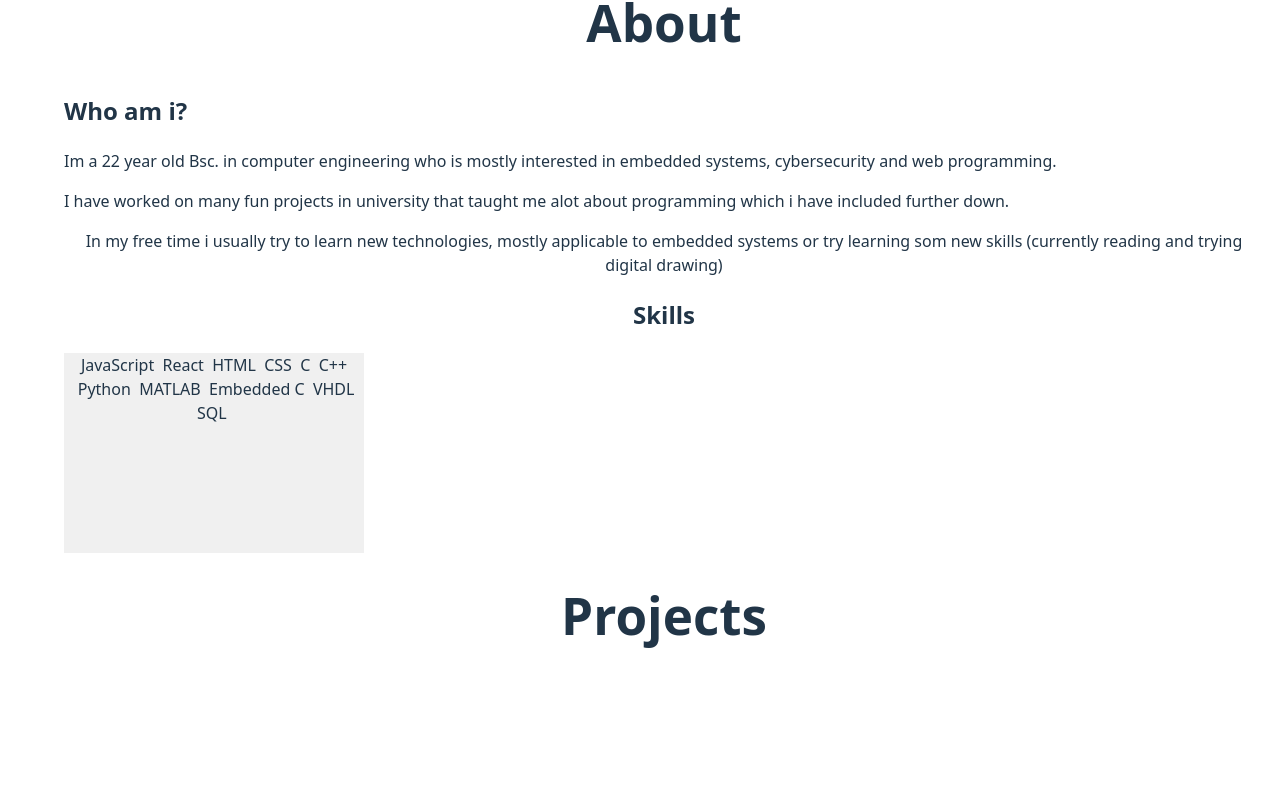
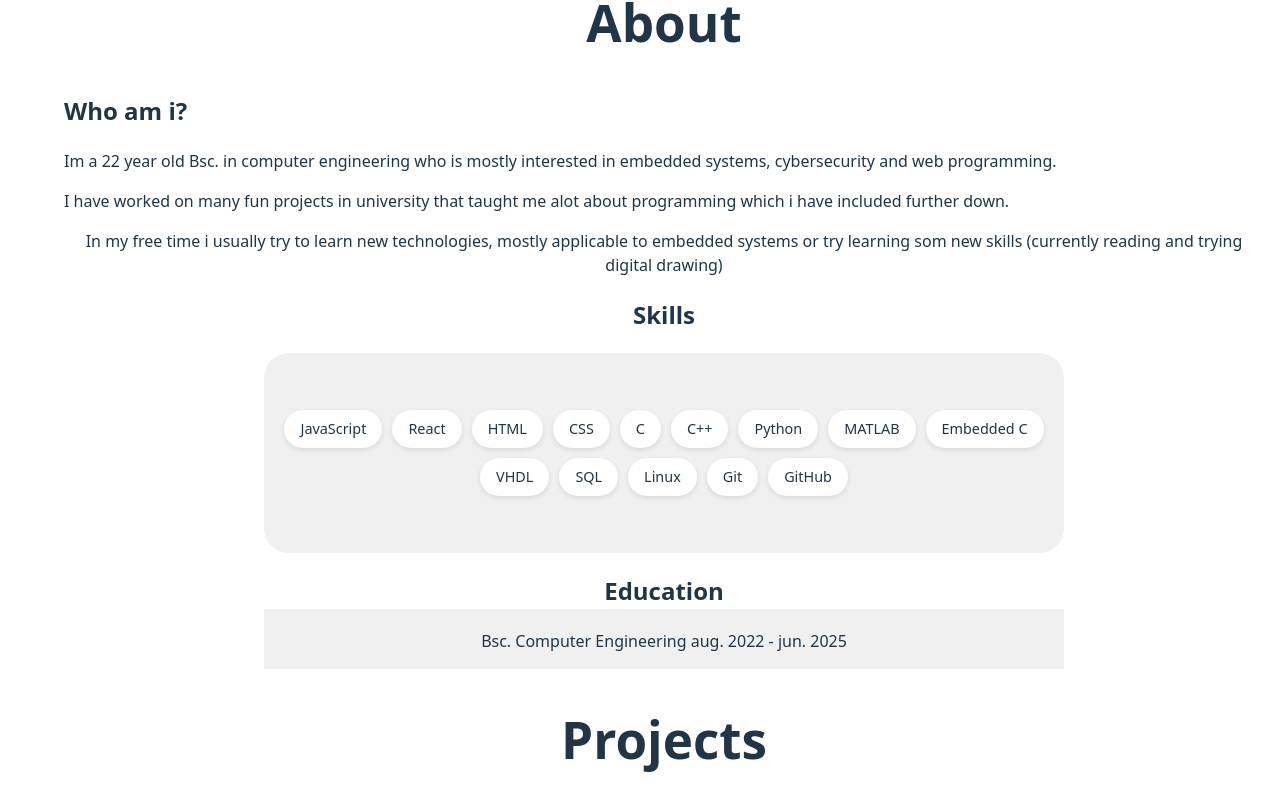
Before and after one commit to azazarino/portfolio-website, a React (Vite) app: page / in a window 1280 px wide. Shown: the part 912-1722 px from the top of the page. Before the commit the page ends 1654 px from the top, so only its background shows below. Built offline with nearby package versions, Linux system fonts and the light colour scheme.

Commit message:
added skills and education

```diff
--- a/src/css/about.css
+++ b/src/css/about.css
@@ -11,9 +11,57 @@
     display: flex;
 }
 
-.skills-div{
-    width: 300px;
-    height: 200px;
+.skills-div {
+  width: 800px;
+  height: 200px;
+  background-color: #f0f0f0;
+  margin: auto;
+  display: flex;
+  align-items: center;
+  justify-content: center;
+  border-radius: 25px;
+}
+
+.skills-list {
+  display: flex;
+  flex-wrap: wrap;
+  list-style: none;
+  padding: 0;
+  margin: 0;
+  gap: 10px;
+  width: 100%;
+  justify-content: center; /* or space-between/space-evenly */
+}
+
+.skill-item {
+  padding: 8px 16px;
+  background-color: #ffffff;
+  border-radius: 20px;
+  box-shadow: 0 2px 5px rgba(0,0,0,0.1);
+  font-weight: 500;
+  font-size: 0.9rem;
+  white-space: nowrap;
+  transition: transform .2s;
+  cursor: context-menu;
+}
+
+.skill-item:hover{
+    transform: scale(1.3);
+}
+
+.education-div{
+    width: 800px;
     background-color: #f0f0f0;
+    margin: auto;
+    /* display: flex; */
     align-items: center;
 }
+
+.education-div p{
+    padding-bottom: 16px;
+    margin-bottom: 0px;
+}
+
+.education-div h2{
+    background-color: #ffffff;
+}
--- a/src/pages/about.jsx
+++ b/src/pages/about.jsx
@@ -13,7 +13,10 @@ function About() {
         { id: 8, name: "MATLAB" },
         { id: 9, name: "Embedded C" },
         { id: 10, name: "VHDL" },
-        { id: 11, name: "SQL" }
+        { id: 11, name: "SQL" },
+        { id: 12, name: "Linux" },
+        { id: 13, name: "Git" },
+        { id: 14, name: "GitHub" }
     ];
 
     return (
@@ -28,11 +31,15 @@ function About() {
                 </div>
                 <h2>Skills</h2>
                 <div className="skills-div">
+                    <ul className="skills-list">
                         {skills.map(skill => (
-                    <span className="skill" key={skill.id}>
-                        {skill.name} &nbsp;
-                    </span>
+                            <li key={skill.id} className="skill-item">{skill.name}</li>
                         ))}
+                    </ul>
+                </div>
+                <div className="education-div">
+                    <h2>Education</h2>
+                    <p>Bsc. Computer Engineering aug. 2022 - jun. 2025</p>
                 </div>
             </div>
         </section>
--- a/src/pages/projects.jsx
+++ b/src/pages/projects.jsx
@@ -1,8 +1,10 @@
 function Projects() {
     return (
-        <div className="projects-div">
-            <h1>Projects</h1>
-        </div>
+        <section>
+            <div className="projects-div">
+                <h1>Projects</h1>
+            </div>
+        </section>
     );
 }
 
```
Lines whose indentation alone changed are shown as unchanged.
